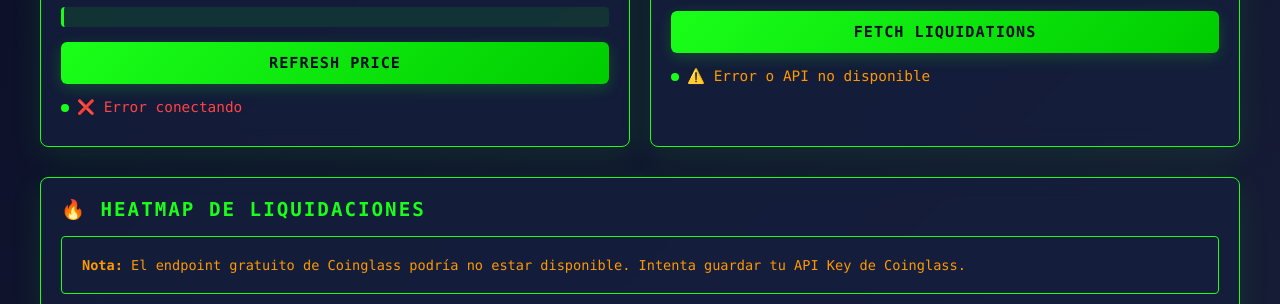
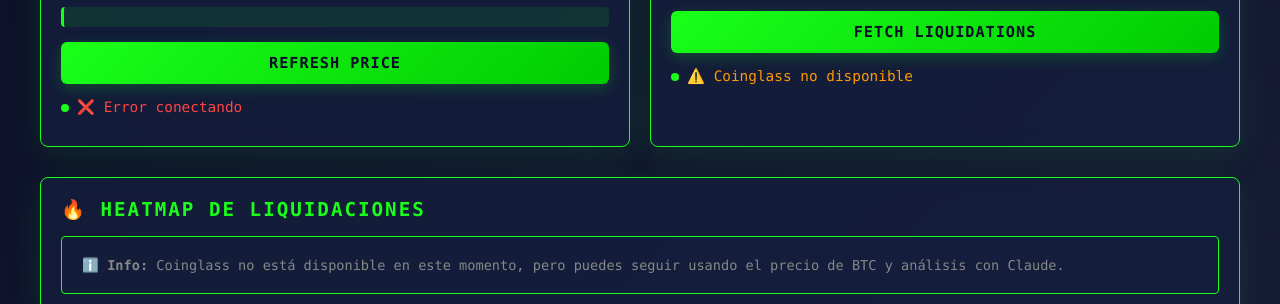
Before and after one commit to Lionfaion/btc-trading-analyzer, a plain HTML site: page index.html in a window 1280 px wide. Both pictures are taken after a click on the button "FETCH LIQUIDATIONS". Shown: the part 496-800 px from the top of the page. Drawn offline with Linux system fonts and the light colour scheme; no server answers.

Commit message:
Mejora: hacer Coinglass completamente opcional, limpiar vercel.json

```diff
--- a/index.html
+++ b/index.html
@@ -601,13 +601,12 @@
             } catch (error) {
                 console.error('Error fetching liquidations:', error);
 
-                statusElement.innerHTML = '⚠️ Error o API no disponible';
+                statusElement.innerHTML = '⚠️ Coinglass no disponible';
                 statusElement.style.color = '#ff9900';
 
                 heatmapContainer.innerHTML = `
-                    <div style="padding: 10px; color: #ff9900; font-size: 0.85em;">
-                        <strong>Nota:</strong> El endpoint gratuito de Coinglass podría no estar disponible.
-                        ${localStorage.getItem('coingglassApiKey') ? 'Verifica tu API Key.' : 'Intenta guardar tu API Key de Coinglass.'}
+                    <div style="padding: 10px; color: #888; font-size: 0.85em;">
+                        <strong>ℹ️ Info:</strong> Coinglass no está disponible en este momento, pero puedes seguir usando el precio de BTC y análisis con Claude.
                     </div>
                 `;
             }
```
Also changed, not shown: vercel.json.
